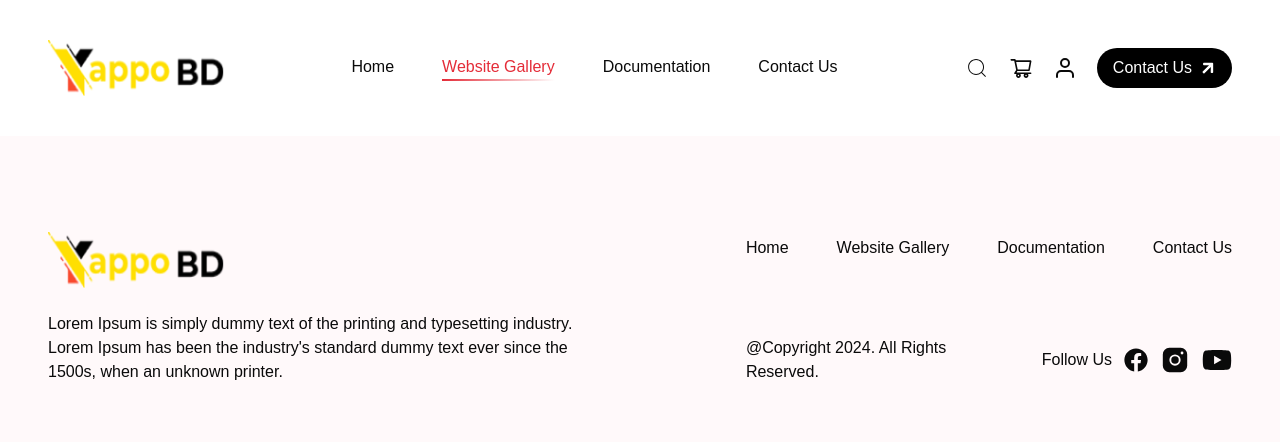
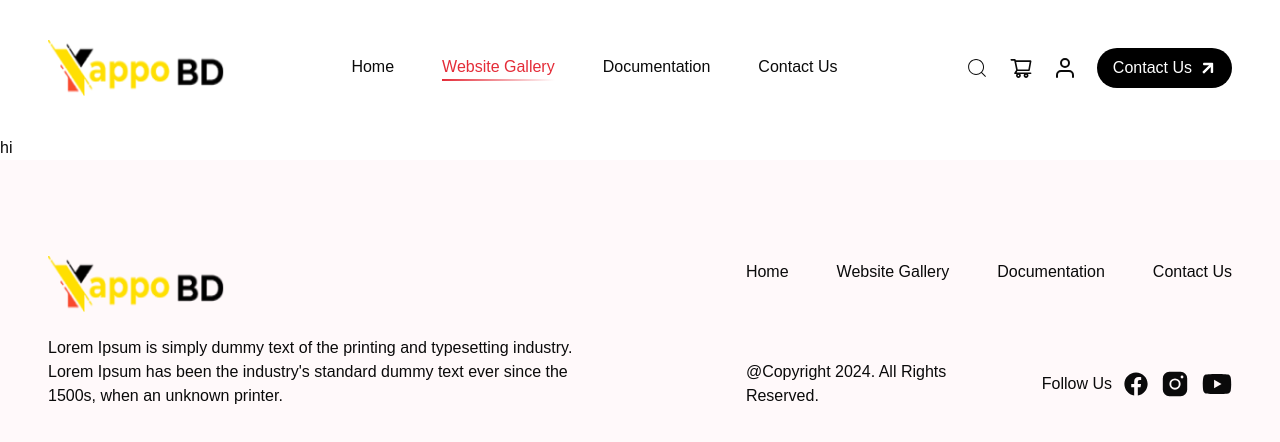
Before and after one commit to AetherZen/AetherZen-Products-v0, a Next.js app: page /gallary in a window 1280 px wide. Shown: the top 442 px of the page. Built offline with nearby package versions, Linux system fonts and the light colour scheme.

Commit message:
catch all route  examplee

```diff
--- /dev/null
+++ b/src/app/gallary/[...projects]/page.js
@@ -0,0 +1,9 @@
+"use client";
+import { useParams } from "next/navigation";
+
+export default function Page() {
+  const params = useParams();
+  console.log("params", params?.projects);
+
+  return <p>hi</p>;
+}
--- a/src/components/shared/ProductSearchModal/ProductSearchModal.jsx
+++ b/src/components/shared/ProductSearchModal/ProductSearchModal.jsx
@@ -18,7 +18,7 @@ export function ProductSearchModal({ trigger }) {
   const filteredData = data.filter((item) =>
     item.category_name.includes(searchInput)
   );
-  console.log(filteredData);
+  // console.log(filteredData);
   return (
     <Dialog>
       <DialogTrigger asChild>{trigger}</DialogTrigger>
```
